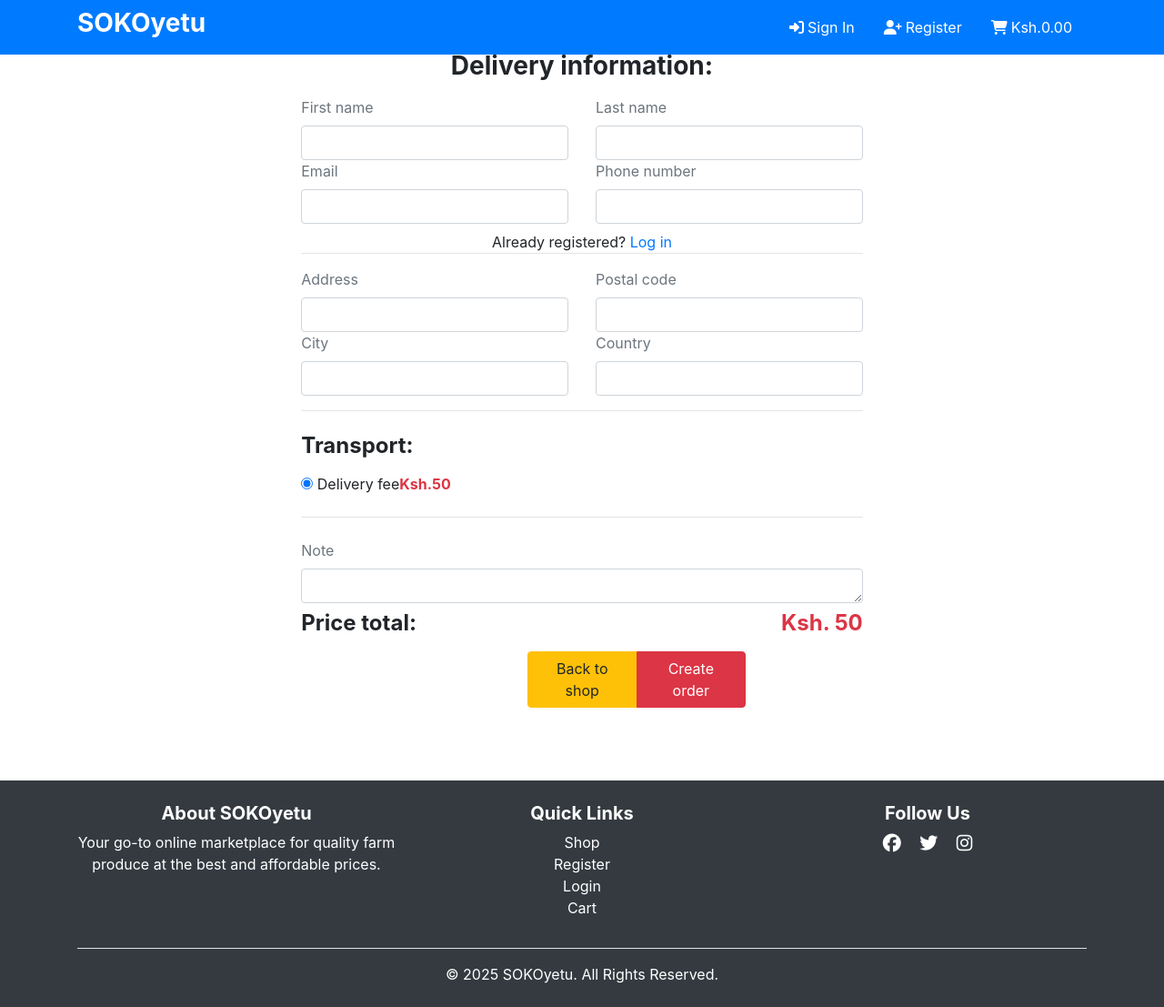
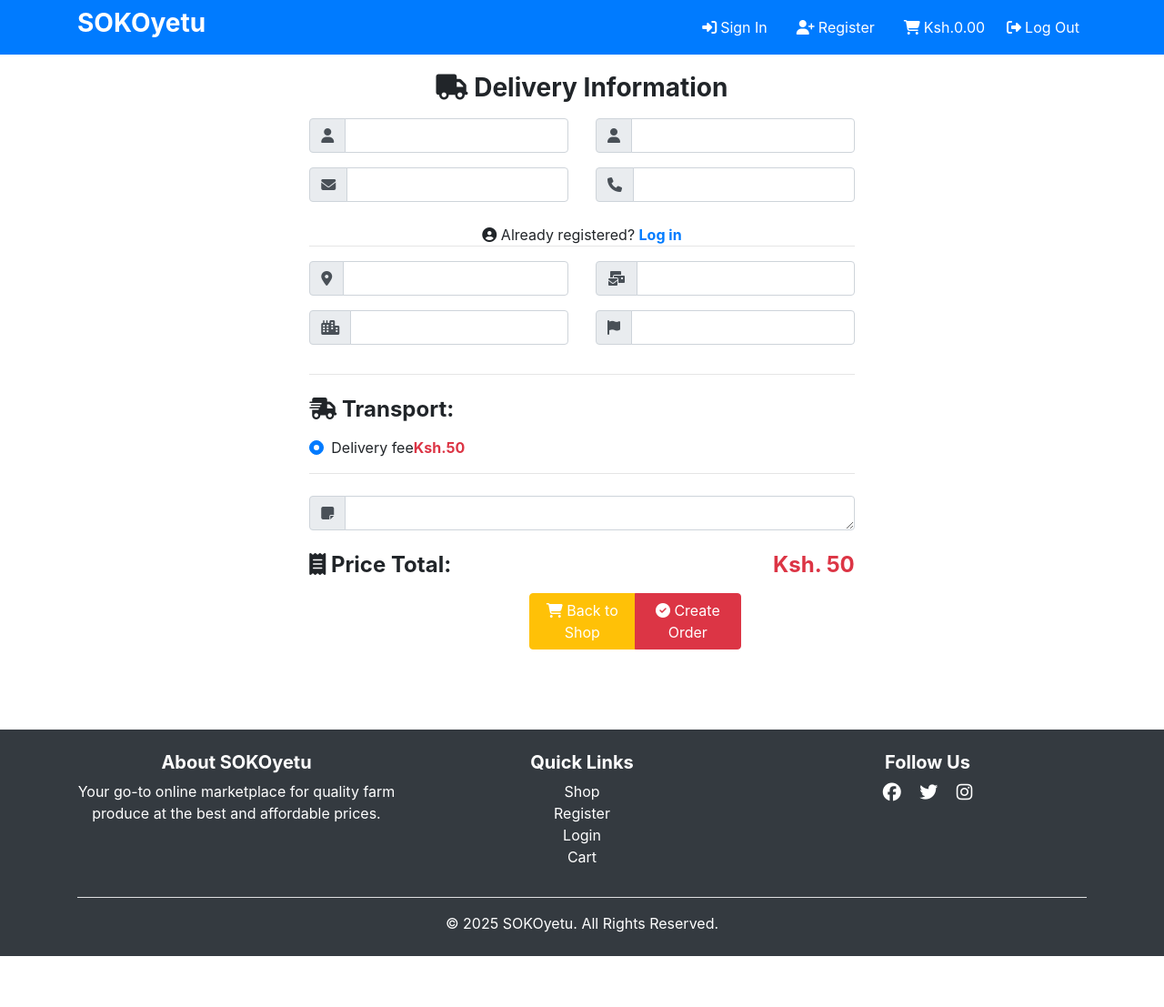
Before and after one commit to Chaser-254/sokoyetu, a Django app: page /orders/create/ in a window 1280 px wide. Shown: the whole page at 91% size. After the commit the page ends 1051 px from the top, so only its background shows below. Run offline with Django 5.2, Linux system fonts and the light colour scheme; some libraries are stand-ins or nearby versions.

Commit message:
order improvements

```diff
--- a/accounts/templates/accounts/profile.html
+++ b/accounts/templates/accounts/profile.html
@@ -103,7 +103,7 @@
                         </td>
                         <td>{{ order.created|date }}</td>
                         <td class="text-green">
-                            ${{ order.get_total_cost|floatformat:2 }}
+                            Ksh. {{ order.get_total_cost|floatformat:2 }}
                         </td>
                         <td>
                             <a href="" class="text-decoration-none" target="_blank">
--- a/listings/templates/base.html
+++ b/listings/templates/base.html
@@ -32,14 +32,6 @@
                 <i class="fas fa-user mr-1"></i> {{ request.user.username }}
               </a>
             </li>
-            <li class="nav-item mx-2 d-flex align-items-center">
-              <form id="logout-form" action="{% url 'logout' %}" method="post" style="margin: 0;">
-                  {% csrf_token %}
-                  <button type="submit" class="btn btn-link text-white d-flex align-items-center" style="border: none;background: none; padding: 0; text-decoration: none;">
-                      <i class="fas fa-sign-out-alt mr-1"></i> Log Out
-                  </button>
-              </form>
-            </li>
           {% else %}
             <li class="nav-item mx-2">
               <a href="{% url 'login' %}" class="nav-link text-white d-flex align-items-center">
@@ -57,6 +49,14 @@
               <i class="fas fa-shopping-cart mr-1"></i>
               Ksh.<span id="cart_price">{{ cart_total_price|floatformat:2 }}</span>
             </a>
+          </li>
+          <li class="nav-item mx-2 d-flex align-items-center">
+            <form id="logout-form" action="{% url 'logout' %}" method="post" style="margin: 0;">
+                {% csrf_token %}
+                <button type="submit" class="btn btn-link text-white d-flex align-items-center" style="border: none;background: none; padding: 0; text-decoration: none;">
+                    <i class="fas fa-sign-out-alt mr-1"></i> Log Out
+                </button>
+            </form>
           </li>
         </ul>
       </div>
--- a/orders/templates/orders/order_create.html
+++ b/orders/templates/orders/order_create.html
@@ -3,9 +3,9 @@
 {% block title %}Checkout{% endblock %}
 
 {% block content %}
-<div class="card shadow-custom border-0 col-lg-7 mx-auto mb-3">
+<div class="card shadow-custom border-0 col-lg-7 mx-auto mb-3 p-4">
     <h3 class="py-2 font-weight-bold text-grey text-center">
-        Delivery information:
+        <i class="fas fa-truck"></i> Delivery Information
     </h3>
 
     <form method="post">
@@ -13,26 +13,34 @@
 
         <div class="row">
             <div class="col-md-6">
-                <div class="input-field">
-                    <label class="text-muted">First name</label>
+                <div class="input-group mb-3">
+                    <div class="input-group-prepend">
+                        <span class="input-group-text"><i class="fas fa-user"></i></span>
+                    </div>
                     {{ order_form.first_name }}
                 </div>
             </div>
             <div class="col-md-6">
-                <div class="input-field">
-                    <label class="text-muted">Last name</label>
+                <div class="input-group mb-3">
+                    <div class="input-group-prepend">
+                        <span class="input-group-text"><i class="fas fa-user"></i></span>
+                    </div>
                     {{ order_form.last_name }}
                 </div>
             </div>
             <div class="col-md-6">
-                <div class="input-field">
-                    <label class="text-muted">Email</label>
+                <div class="input-group mb-3">
+                    <div class="input-group-prepend">
+                        <span class="input-group-text"><i class="fas fa-envelope"></i></span>
+                    </div>
                     {{ order_form.email }}
                 </div>
             </div>
             <div class="col-md-6">
-                <div class="input-field">
-                    <label class="text-muted">Phone number</label>
+                <div class="input-group mb-3">
+                    <div class="input-group-prepend">
+                        <span class="input-group-text"><i class="fas fa-phone"></i></span>
+                    </div>
                     {{ order_form.telephone }}
                 </div>
             </div>
@@ -40,8 +48,8 @@
 
         {% if not request.user.is_authenticated %}
             <div class="mt-2 text-center">
-                Already registered?
-                <a href="{% url 'login' %}" class="text-decoration-none">
+                <i class="fas fa-user-circle"></i> Already registered?
+                <a href="{% url 'login' %}" class="text-decoration-none text-primary font-weight-bold">
                     Log in
                 </a>
             </div>
@@ -51,26 +59,34 @@
 
         <div class="row">
             <div class="col-md-6">
-                <div class="input-field">
-                    <label class="text-muted">Address</label>
+                <div class="input-group mb-3">
+                    <div class="input-group-prepend">
+                        <span class="input-group-text"><i class="fas fa-map-marker-alt"></i></span>
+                    </div>
                     {{ order_form.address }}
                 </div>
             </div>
             <div class="col-md-6">
-                <div class="input-field">
-                    <label class="text-muted">Postal code</label>
+                <div class="input-group mb-3">
+                    <div class="input-group-prepend">
+                        <span class="input-group-text"><i class="fas fa-mail-bulk"></i></span>
+                    </div>
                     {{ order_form.postal_code }}
                 </div>
             </div>
             <div class="col-md-6">
-                <div class="input-field mb-0">
-                    <label class="text-muted">City</label>
+                <div class="input-group mb-3">
+                    <div class="input-group-prepend">
+                        <span class="input-group-text"><i class="fas fa-city"></i></span>
+                    </div>
                     {{ order_form.city }}
                 </div>
             </div>
             <div class="col-md-6">
-                <div class="input-field mb-0">
-                    <label class="text-muted">Country</label>
+                <div class="input-group mb-3">
+                    <div class="input-group-prepend">
+                        <span class="input-group-text"><i class="fas fa-flag"></i></span>
+                    </div>
                     {{ order_form.country }}
                 </div>
             </div>
@@ -78,16 +94,19 @@
 
         <hr>
 
-        <h4 class="py-2 font-weight-bold text-grey">Transport:</h4>
+        <h4 class="py-2 font-weight-bold text-grey">
+            <i class="fas fa-shipping-fast"></i> Transport:
+        </h4>
 
         <div class="row">
             <div class="col-md-12">
-                <div class="radiobtn">
+                <div class="custom-control custom-radio">
                     <input type="radio" id="id_transport_0" name="transport"
                         value="Courier delivery" amount="{{ transport_cost }}"
-                        checked onclick="setTotalCost()" />
-                    <label for="id_transport_0">Delivery fee
-                        <span class="text-danger float-right pr-3 font-weight-bold">
+                        checked class="custom-control-input" onclick="setTotalCost()" />
+                    <label class="custom-control-label" for="id_transport_0">
+                        Delivery fee
+                        <span class="text-danger float-right font-weight-bold">
                             Ksh.{{ transport_cost }}
                         </span>
                     </label>
@@ -97,28 +116,30 @@
 
         <hr class="mb-4">
 
-        <div class="input-field">
-            <label class="text-muted">Note</label>
+        <div class="input-group mb-3">
+            <div class="input-group-prepend">
+                <span class="input-group-text"><i class="fas fa-sticky-note"></i></span>
+            </div>
             {{ order_form.note }}
         </div>
 
         <h4 class="py-2 font-weight-bold text-grey">
-            Price total:
+            <i class="fas fa-receipt"></i> Price Total:
             <span id="order-total" class="text-danger float-right">
                 Ksh. {{ total_cost }}
             </span>
         </h4>
 
-        <div class="col-lg-7 mx-auto mb-3">
+        <div class="col-lg-7 mx-auto">
             <div class="row justify-content-end">
                 <div class="col-lg-8 px-0">
                     <div class="btn-group d-flex">
                         <a href="{% url 'listings:product_list' %}"
-                            class="btn btn-warning shadow-custom col">
-                            Back to shop
+                            class="btn btn-warning shadow-custom col text-white">
+                            <i class="fas fa-shopping-cart"></i> Back to Shop
                         </a>
                         <button type="submit" class="btn btn-danger shadow-custom col">
-                            Create order
+                            <i class="fas fa-check-circle"></i> Create Order
                         </button>
                     </div>
                 </div>
--- a/sokoyetu_project/settings.py
+++ b/sokoyetu_project/settings.py
@@ -30,6 +30,7 @@ INSTALLED_APPS = [
     'listings.apps.ListingsConfig',
     'cart.apps.CartConfig',
     'orders.apps.OrdersConfig',
+    'widget_tweaks',
 ]
 
 MIDDLEWARE = [
```
Also changed, not shown: accounts/templates/registration/login.html (+11 -6 lines), cart/templates/details.html (+54 -88 lines).
